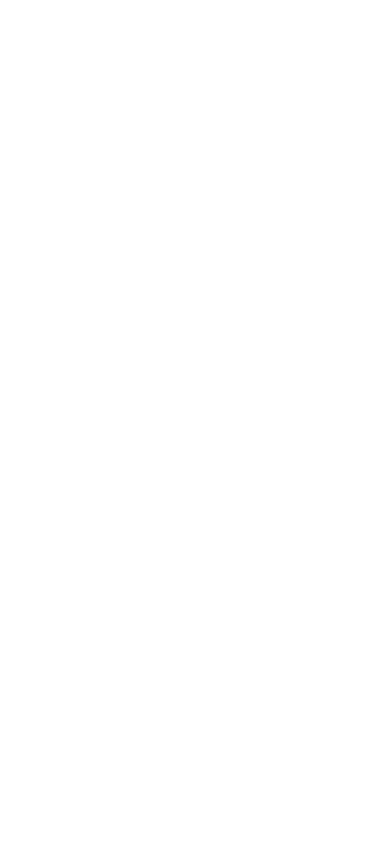
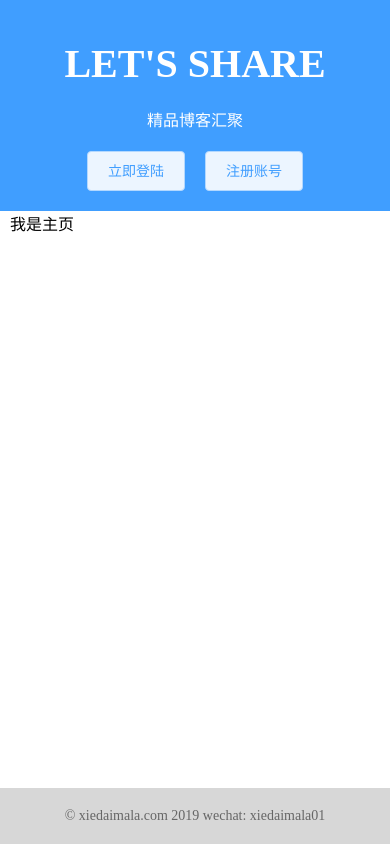
Before and after one commit to luckzhu/blog-client, a Vue app: page / in a window 390 px wide. Built offline with nearby package versions, Linux system fonts and the light colour scheme.

Commit message:
完成Header和Footer组件，页面初步布局完成

```diff
--- a/src/App.vue
+++ b/src/App.vue
@@ -1,14 +1,61 @@
 <template>
   <div id="app">
-
+    <Header id="header"></Header>
+    <router-view id="main"></router-view>
+    <Footer id="footer"></Footer>
   </div>
 </template>
 
 <script>
+import Header from "./components/Header";
+import Footer from "./components/Footer";
+
 export default {
-
-}
+  components: {
+    Header,
+    Footer
+  }
+};
 </script>
 
-<style>
+<style lang="scss" >
+@import "./assets/init.scss";
+
+#app {
+  display: grid;
+  grid-template-columns: 12% auto 12%;
+  grid-template-rows: auto 1fr auto;
+  grid-template-areas:
+    "header header header"
+    ". main ."
+    "footer footer footer";
+
+  > #header {
+    grid-area: header;
+    padding-left: 10px;
+    padding-right: 10px;
+  }
+
+  > #main {
+    grid-area: main;
+  }
+
+  > #footer {
+    grid-area: footer;
+    padding-left: 10px;
+    padding-right: 10px;
+  }
+}
+
+@media (max-width: 768px) {
+  #app {
+    grid-template-columns: 10px auto 10px;
+
+    #header,
+    #footer {
+      padding-left: 10px;
+      padding-right: 10px;
+    }
+  }
+}
 </style>
--- /dev/null
+++ b/src/assets/init.scss
@@ -0,0 +1,112 @@
+body,
+h1,
+h2,
+h3,
+h4,
+h5,
+h6,
+hr,
+p,
+blockquote,
+dl,
+dt,
+dd,
+ul,
+ol,
+li,
+pre,
+form,
+fieldset,
+legend,
+button,
+input,
+textarea,
+th,
+td {
+    margin: 0;
+    padding: 0;
+}
+
+body,
+button,
+input,
+select,
+textarea {
+    font: 12px/1.5tahoma, arial, \5b8b\4f53;
+}
+
+h1,
+h2,
+h3,
+h4,
+h5,
+h6 {
+    font-size: 100%;
+}
+
+address,
+cite,
+dfn,
+em,
+var {
+    font-style: normal;
+}
+
+code,
+kbd,
+pre,
+samp {
+    font-family: couriernew, courier, monospace;
+}
+
+small {
+    font-size: 12px;
+}
+
+ul,
+ol {
+    list-style: none;
+}
+
+a {
+    text-decoration: none;
+}
+
+a:hover {
+    text-decoration: underline;
+}
+
+sup {
+    vertical-align: text-top;
+}
+
+sub {
+    vertical-align: text-bottom;
+}
+
+legend {
+    color: #000;
+}
+
+fieldset,
+img {
+    border: 0;
+}
+
+button,
+input,
+select,
+textarea {
+    font-size: 100%;
+}
+
+table {
+    border-collapse: collapse;
+    border-spacing: 0;
+}
+
+html,
+body,
+#app {
+    height: 100%;
+}
--- /dev/null
+++ b/src/components/Footer.vue
@@ -0,0 +1,23 @@
+<template>
+  <footer>
+    <p>© xiedaimala.com 2019 wechat: xiedaimala01</p>
+  </footer>
+</template>
+
+<script>
+export default {
+  name: "Footer"
+};
+</script>
+
+<style lang="scss" scoped>
+footer {
+  display: flex;
+  justify-content: center;
+  align-items: center;
+  padding: 20px 0;
+  font-size: 14px;
+  color: rgb(102, 102, 102);
+  background-color: rgb(215, 215, 215);
+}
+</style>
--- a/src/components/Header.vue
+++ b/src/components/Header.vue
@@ -1,15 +1,56 @@
 <template>
-  <div class="header">
+  <header>
+    <template v-if="!isLogin">
+      <h1>LET'S SHARE</h1>
+      <p>精品博客汇聚</p>
+      <div class="button">
+        <el-button type="primary" plain>立即登陆</el-button>
+        <el-button type="primary" plain>注册账号</el-button>
+      </div>
+    </template>
 
-  </div>
+    <template v-if="isLogin">
+      <h1>LET'S SHARE</h1>
+    </template>
+  </header>
 </template>
 
 <script>
 export default {
-
-}
+  name: "Header",
+  data() {
+    return {
+      isLogin: false
+    };
+  }
+};
 </script>
 
 <style lang="scss" scoped>
+$primary-color:#409eff;
 
+header {
+  display: flex;
+  flex-direction: column;
+  justify-content: center;
+  align-items: center;
+  background-color:$primary-color;
+  padding: 20px 0;
+
+  > h1 {
+    font-size: 40px;
+    color: white;
+    margin: 20px 0;
+  }
+  > p {
+    color: white;
+    margin-bottom: 20px;
+  }
+
+  > .button {
+    > .el-button {
+      margin: 0 10px;
+    }
+  }
+}
 </style>
--- a/src/main.js
+++ b/src/main.js
@@ -6,6 +6,7 @@
 import ElementUI from 'element-ui';
 import 'element-ui/lib/theme-chalk/index.css';
 
+Vue.use(ElementUI);
 
 Vue.config.productionTip = false
 
--- /dev/null
+++ b/src/pages/Index/template.vue
@@ -0,0 +1,15 @@
+<template>
+  <div>
+    我是主页
+  </div>
+</template>
+
+<script>
+export default {
+
+}
+</script>
+
+<style lang="scss" scoped>
+
+</style>
--- a/src/router/index.js
+++ b/src/router/index.js
@@ -1,13 +1,13 @@
 import Vue from 'vue'
 import Router from 'vue-router'
+import Index from "../pages/Index/template.vue"
 
 
 Vue.use(Router)
 
 export default new Router({
-    // routes: [{
-    //     path: '/',
-    //     name: 'HelloWorld',
-    //     component: HelloWorld
-    // }]
+    routes: [{
+        path: '/',
+        component: Index
+    }]
 })
```
